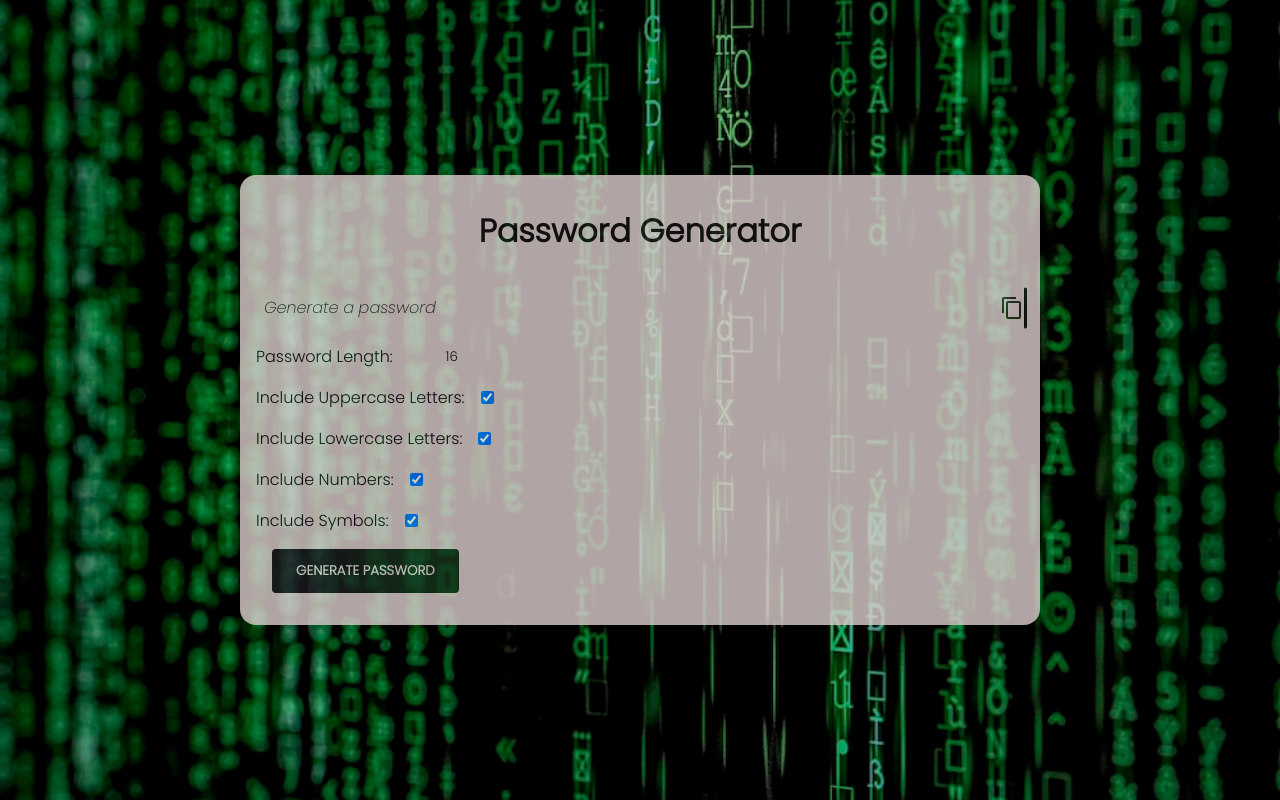
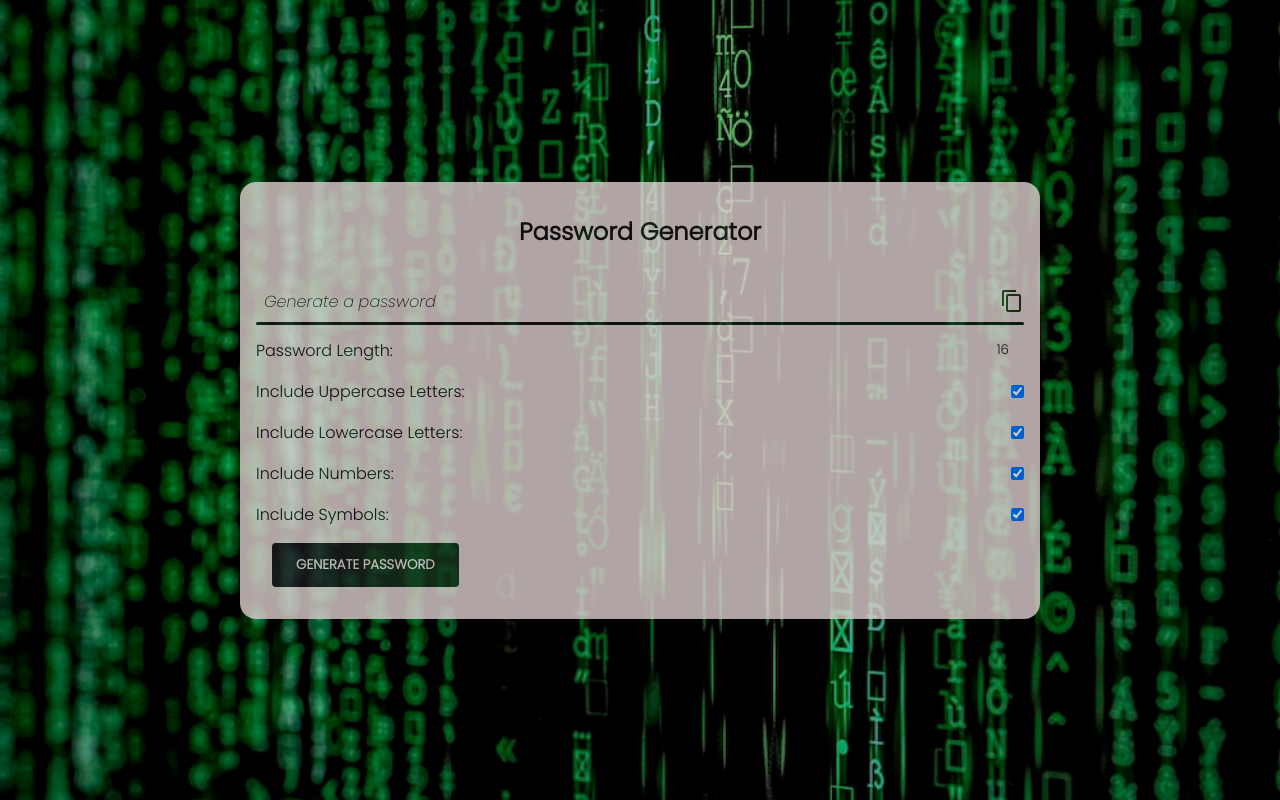
Before and after one commit to SanaTabassum25/Password-generator, a plain HTML site: page index.html in a window 1280 px wide. Drawn offline with Linux system fonts and the light colour scheme.

Commit message:
Update style.css

```diff
--- a/style.css
+++ b/style.css
@@ -129,43 +129,10 @@ button[type="submit"]:hover {
 	background-position: 75%;
 }
 @media screen and (min-width: 576px) {
-  /* Styles for small devices and above */
   .pwdgenerator {
     width: 90%;
     max-width: 800px;
   }
-
-  h1 {
-    font-size: 2rem;
-  }
-
-  label,
-  .password-wrap {
-    flex-direction: row;
-    align-items: center;
-  }
-
-  .password-wrap:after {
-    top: 50%;
-    left: 100%;
-    height: 100%;
-    width: 3px;
-    transform: translateY(-50%);
-  }
-
-  .password-wrap input {
-    font-size: 1rem;
-  }
-
-  label span {
-    flex: none;
-    margin-right: 1rem;
-  }
-
-  label input[type="number"] {
-    width: 4rem;
-  }
-
   button[type="submit"] {
     width: auto;
     margin-left: 1rem;
```
